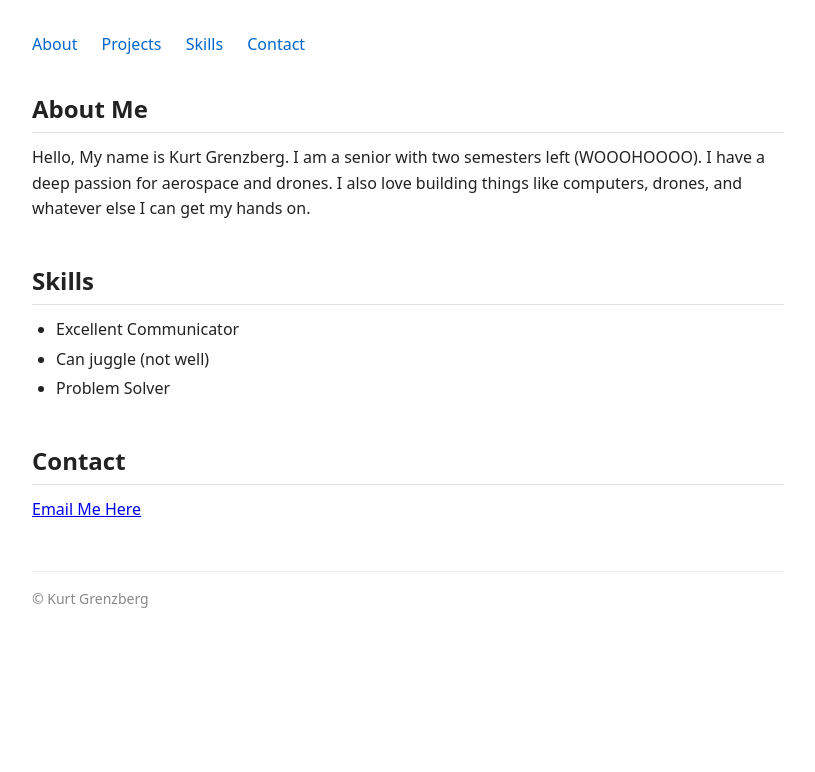
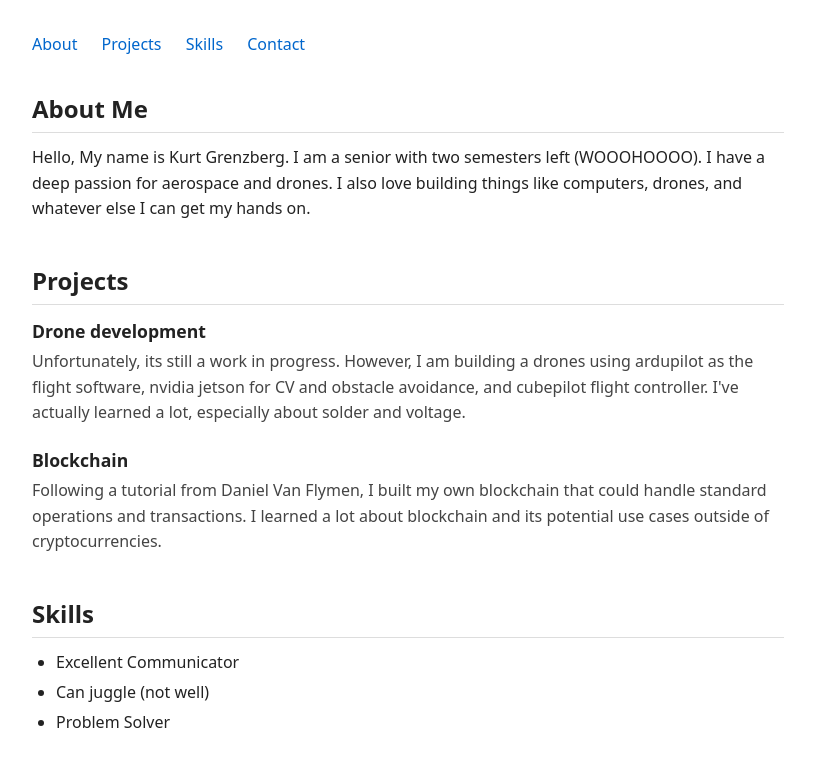
Before and after one commit to KurtGrenzberg/pitt-se-portfolio, a plain HTML site: page index.html in a window 1280 px wide. Shown: the top 772 px of the page, without its empty margins (232-1047 px from the left). Drawn offline with Linux system fonts and the light colour scheme.

Commit message:
Replaced Project section

```diff
--- a/index.html
+++ b/index.html
@@ -27,6 +27,27 @@
       I have a deep passion for aerospace and drones. I also love building things like computers,
       drones, and whatever else I can get my hands on.
     </section>
+
+
+    <section id="projects">
+      <h2>Projects</h2>
+      <div class="project">
+        <h3>Drone development</h3>
+        <p> Unfortunately, its still a work in progress. However, I am building a drones
+          using ardupilot as the flight software, nvidia jetson for CV and obstacle avoidance,
+          and cubepilot flight controller. I've actually learned a lot, especially about solder and voltage.
+        </p>
+      </div>
+
+      <div class="project">
+        <h3>Blockchain</h3>
+        <p> Following a tutorial from Daniel Van Flymen, I built my own blockchain that could handle standard
+          operations
+          and transactions. I learned a lot about blockchain and its potential use cases outside of cryptocurrencies.
+        </p>
+      </div>
+    </section>
+
 
     <section id="skills">
       <h2>Skills</h2>
```
